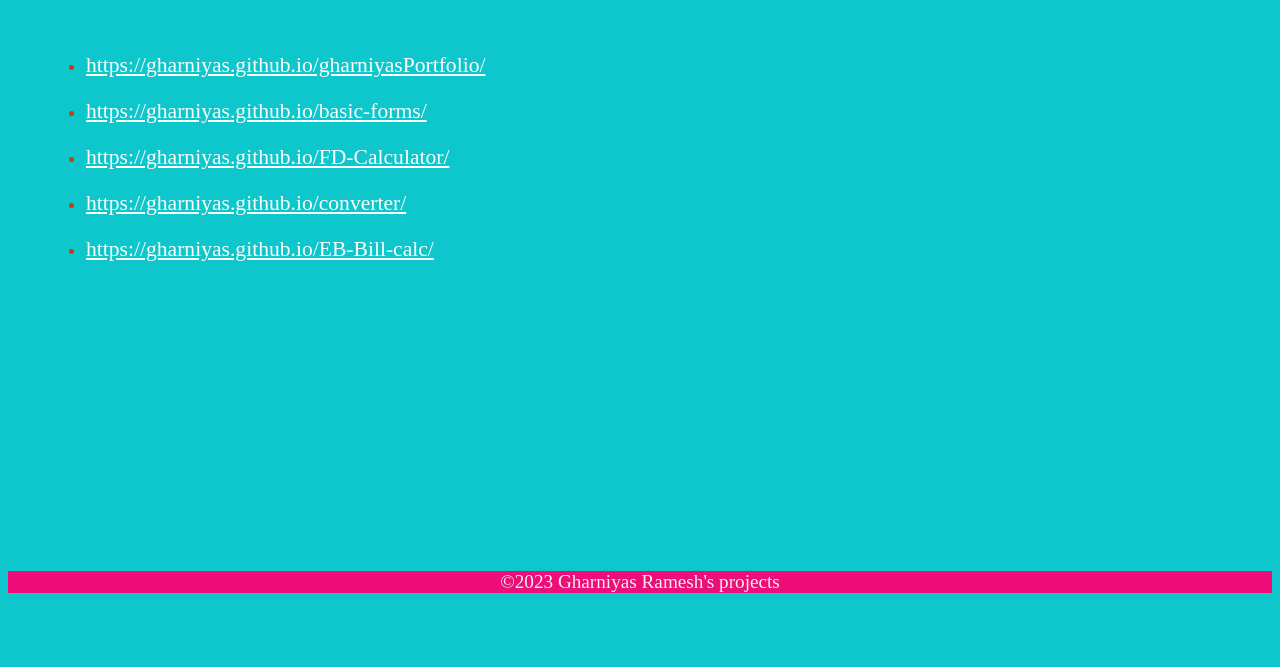
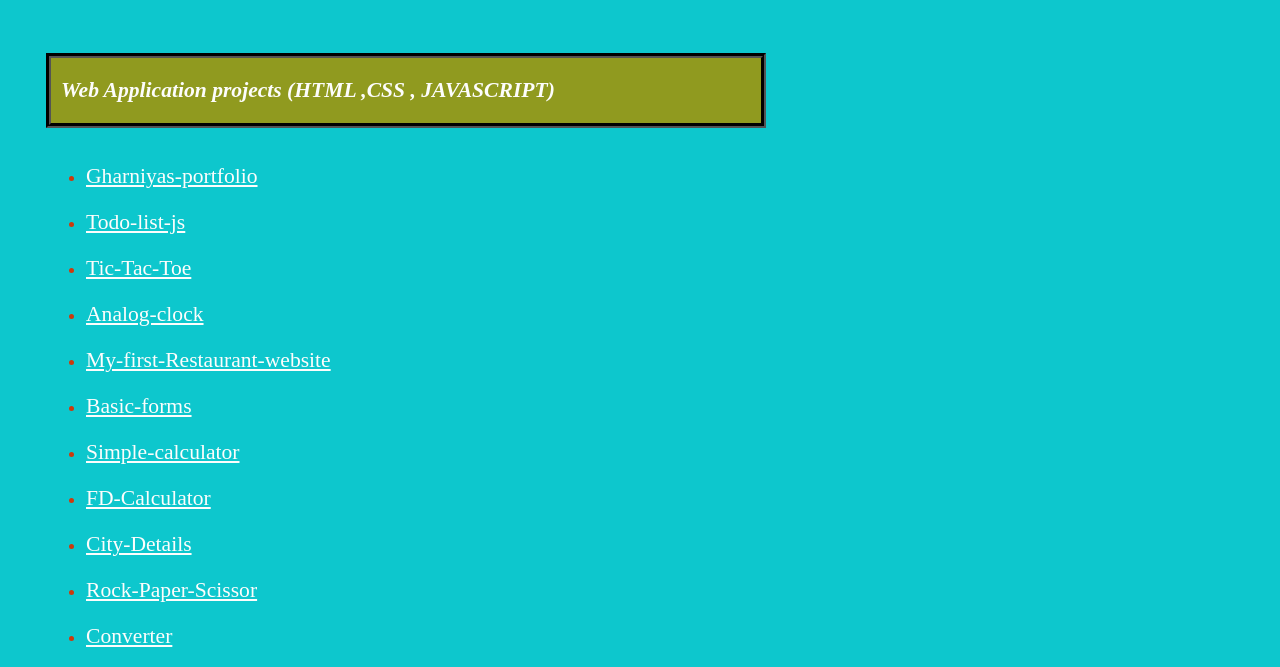
Before and after one commit to gharniyas/my-links, a plain HTML site: page index.html in a window 1280 px wide. Shown: the part 116-783 px from the top of the page. Drawn offline with Linux system fonts and the light colour scheme.

Commit message:
my links

```diff
--- a/index.html
+++ b/index.html
@@ -11,15 +11,24 @@
     <header>
         <h1>My projects</h1>
 
+
     </header>
     <main>
+        <h2>Web Application projects (HTML ,CSS , JAVASCRIPT) </h2>
         <ul id="list">
-            <li><a href="https://gharniyas.github.io/gharniyasPortfolio/">https://gharniyas.github.io/gharniyasPortfolio/</a></li>
+            <li><a href="https://gharniyas.github.io/gharniyasPortfolio/">Gharniyas-portfolio</a></li>
             <br>
-            <li><a href="https://gharniyas.github.io/basic-forms/" >https://gharniyas.github.io/basic-forms/</a></li><br>
-            <li><a href="https://gharniyas.github.io/FD-Calculator/">https://gharniyas.github.io/FD-Calculator/</a></li><br>
-            <li><a href="https://gharniyas.github.io/converter/">https://gharniyas.github.io/converter/</a></li><br>
-            <li><a href="https://gharniyas.github.io/EB-Bill-calc/">https://gharniyas.github.io/EB-Bill-calc/</a></li><br>
+            <li><a href="https://gharniyas.github.io/Todo_list_using_JS/" >Todo-list-js</a></li><br>
+            <li><a href="https://gharniyas.github.io/TicTacToe/" >Tic-Tac-Toe</a></li><br>
+            <li><a href="https://gharniyas.github.io/Analog_clock/" >Analog-clock</a></li><br>
+            <li><a href="https://gharniyas.github.io/Restaurant_website/" >My-first-Restaurant-website</a></li><br>
+            <li><a href="https://gharniyas.github.io/basic-forms/" >Basic-forms</a></li><br>
+            <li><a href="https://gharniyas.github.io/Simple_calc/" >Simple-calculator</a></li><br>
+            <li><a href="https://gharniyas.github.io/FD-Calculator/">FD-Calculator</a></li><br>
+            <li><a href="https://gharniyas.github.io/City_details/">City-Details</a></li><br>
+            <li><a href="https://gharniyas.github.io/Rock_paper_scissor/">Rock-Paper-Scissor</a></li><br>
+            <li><a href="https://gharniyas.github.io/converter/">Converter</a></li><br>
+            <li><a href="https://gharniyas.github.io/EB-Bill-calc/">EB-bill-calculator</a></li><br>
 
 
         </ul>
--- a/style.css
+++ b/style.css
@@ -14,9 +14,24 @@ header{
 h1{
     color: aliceblue;
 }
+h2{
+    display: inline-block;
+    width: 500px;
+    padding: 20px;
+    padding-left: 10px;
+    padding-right: 200px;
+    background-color: rgb(144, 154, 31);
+    color: #fdfdfc;
+   border-color: black;
+   border-width: 5px;
+   border-style: groove;
+    font-size: larger;
+    font-style: italic;
+}
 body{
 
     background-color: #0dc7cd;
+    overflow:visible;
 
 
 
```
